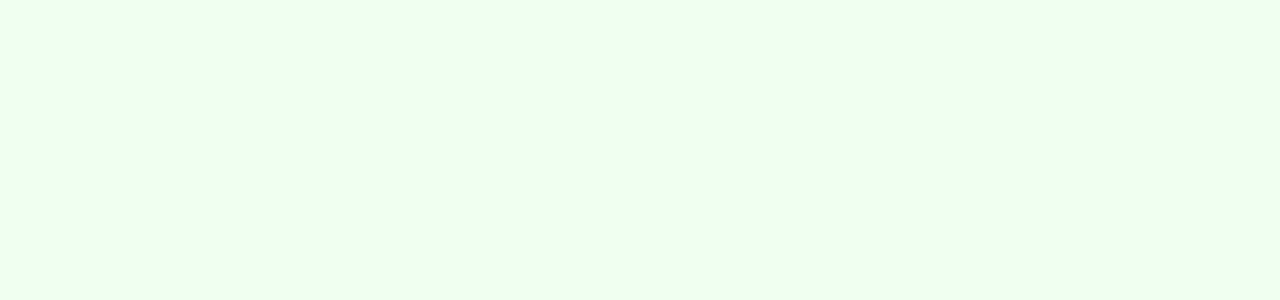
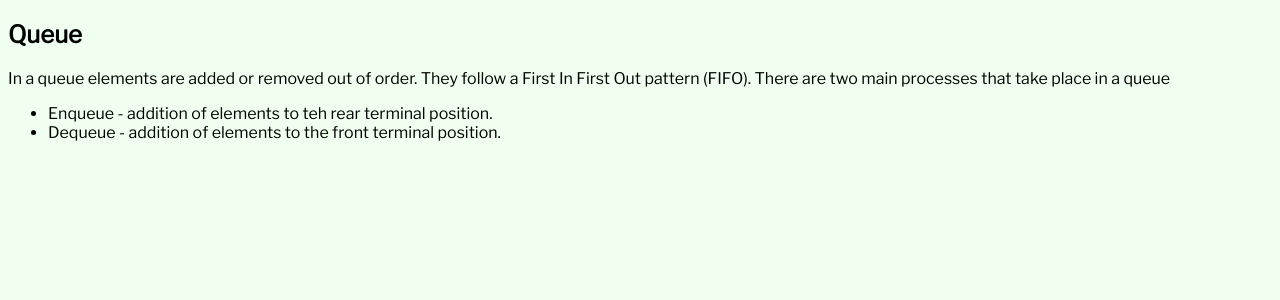
Before and after one commit to MokuaEnock/Javascript-data-structures, a React app: page /queue in a window 1280 px wide. Before the commit this address had no page. Shown: the top 300 px of the page. Built offline with nearby package versions, Linux system fonts and the light colour scheme.

Commit message:
add notes for queue

```diff
--- a/src/components/App.jsx
+++ b/src/components/App.jsx
@@ -10,7 +10,7 @@ export default function App() {
       <Routes>
         <Route path="/linked_lists" element={<LinkedLists />} />
         <Route path="/stacks" element={<Stacks />} />
-        <Route path="/stacks" element={<Queues />} />
+        <Route path="/queue" element={<Queues />} />
       </Routes>
     </BrowserRouter>
   )
--- a/src/components/Queue.jsx
+++ b/src/components/Queue.jsx
@@ -2,6 +2,15 @@ export default function Queues() {
   return (
     <main>
       <h2>Queue</h2>
+      <p>
+        In a queue elements are added or removed out of order. They follow a
+        First In First Out pattern (FIFO). There are two main processes that
+        take place in a queue
+      </p>
+      <ul>
+        <li>Enqueue - addition of elements to teh rear terminal position.</li>
+        <li>Dequeue - addition of elements to the front terminal position.</li>
+      </ul>
     </main>
   )
 }
```
